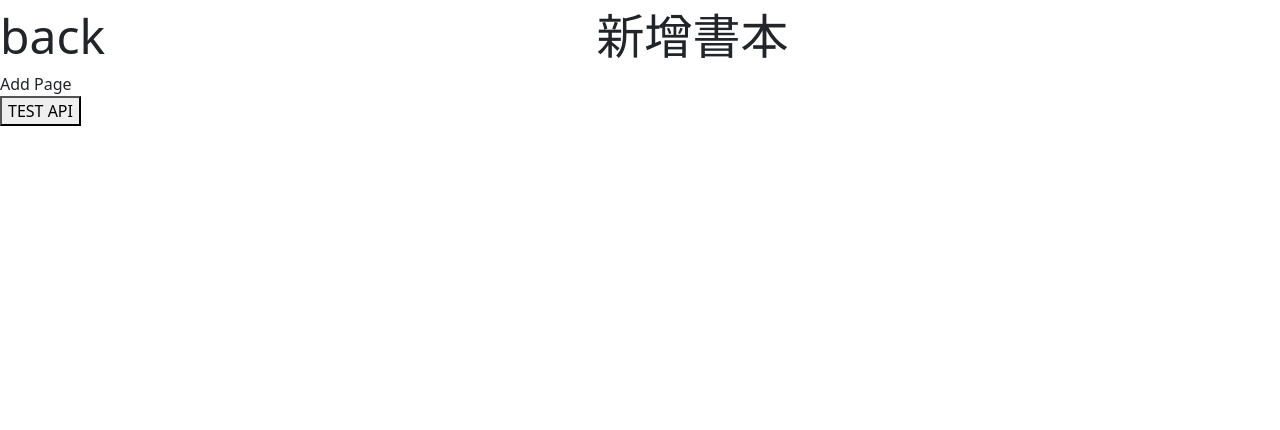
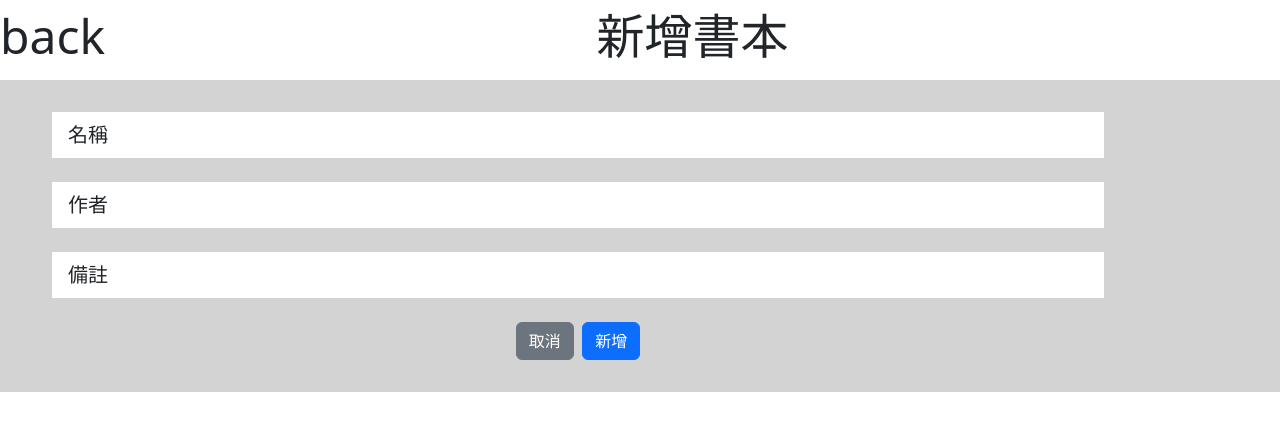
Before and after one commit to s780609/unnotech-frontend-recruit, a Vue app: page /#/add in a window 1280 px wide. Shown: the top 430 px of the page. Built offline with nearby package versions, Linux system fonts and the light colour scheme.

Commit message:
feat: Modify the AddPage
what?
    -- 更新 AddPage 的 畫面，讓他更像 wireframe

```diff
--- a/src/components/AddPage.vue
+++ b/src/components/AddPage.vue
@@ -1,41 +1,109 @@
 <template>
   <HeaderComponent v-bind:titleProperty="add"></HeaderComponent>
-  <div>Add Page</div>
-  <button v-on:click="postData">TEST API</button>
+  <div style="background-color: #d3d3d3">
+    <b-container style="margin: 0.5rem">
+      <b-card style="background-color: #d3d3d3; border: transparent">
+        <b-card-body style="text-align: center">
+          <b-input-group
+            size="lg"
+            style="background-color: white; border: transparent"
+          >
+            <template #prepend>
+              <b-input-group-text
+                style="background-color: white; border: transparent"
+                >名稱</b-input-group-text
+              >
+            </template>
+            <b-form-input
+              style="background-color: white; border: transparent"
+              v-model="bookTitle"
+            ></b-form-input>
+          </b-input-group>
+          <br />
+          <b-input-group
+            size="lg"
+            style="background-color: white; border: transparent"
+          >
+            <template #prepend>
+              <b-input-group-text
+                style="background-color: white; border: transparent"
+                >作者</b-input-group-text
+              >
+            </template>
+            <b-form-input
+              style="background-color: white; border: transparent"
+              v-model="bookAuthor"
+            ></b-form-input>
+          </b-input-group>
+          <br />
+          <b-input-group
+            size="lg"
+            style="background-color: white; border: transparent"
+          >
+            <template #prepend>
+              <b-input-group-text
+                style="background-color: white; border: transparent"
+                >備註</b-input-group-text
+              >
+            </template>
+            <b-form-input
+              style="background-color: white; border: transparent"
+              v-model="bookDescription"
+            ></b-form-input>
+          </b-input-group>
+          <br />
+          <div>
+            <b-button>取消</b-button>&nbsp;
+            <b-button variant="primary" v-on:click="postData">新增</b-button>
+          </div>
+        </b-card-body>
+      </b-card>
+    </b-container>
+  </div>
 </template>
 
 <script>
+import { reactive } from "@vue/reactivity";
 import HeaderComponent from "./HeaderComponent";
 
 export default {
   name: "AddPage",
   setup() {
+    const bookTitle = reactive();
+    const bookAuthor = reactive();
+    const bookDescription = reactive();
+
     const postData = async () => {
-      try {
-        const response = await fetch(
-          "https://fe-interview-api.unnotech.com/books/",
-          {
-            method: "POST",
-            body: "author=TEST&title=New Book&description=TEST",
-          }
-        );
+      console.log(bookTitle.value);
+      return;
+      // try {
+      //   const response = await fetch(
+      //     "https://fe-interview-api.unnotech.com/books/",
+      //     {
+      //       method: "POST",
+      //       body: "author=TEST&title=New Book&description=TEST",
+      //     }
+      //   );
 
-        if (response) {
-          const jsonResult = await response.json();
-          if (jsonResult) {
-            alert("Add Successful");
-          }
-        } else {
-          throw new Error(await response.text());
-        }
-      } catch (error) {
-        console.error(error);
-        alert(error.msg);
-      }
+      //   if (response) {
+      //     const jsonResult = await response.json();
+      //     if (jsonResult) {
+      //       alert("Add Successful");
+      //     }
+      //   } else {
+      //     throw new Error(await response.text());
+      //   }
+      // } catch (error) {
+      //   console.error(error);
+      //   alert(error.msg);
+      // }
     };
 
     return {
       add: "新增書本",
+      bookTitle,
+      bookAuthor,
+      bookDescription,
       postData,
     };
   },
--- a/src/components/BookComponent.vue
+++ b/src/components/BookComponent.vue
@@ -18,7 +18,6 @@ export default {
   name: "BookComponent",
   props: ["book"],
   setup(props) {
-    console.log(props.book);
     const title = reactive(props.book.title);
     const author = reactive(props.book.author);
     const description = reactive(props.book.description);
```
